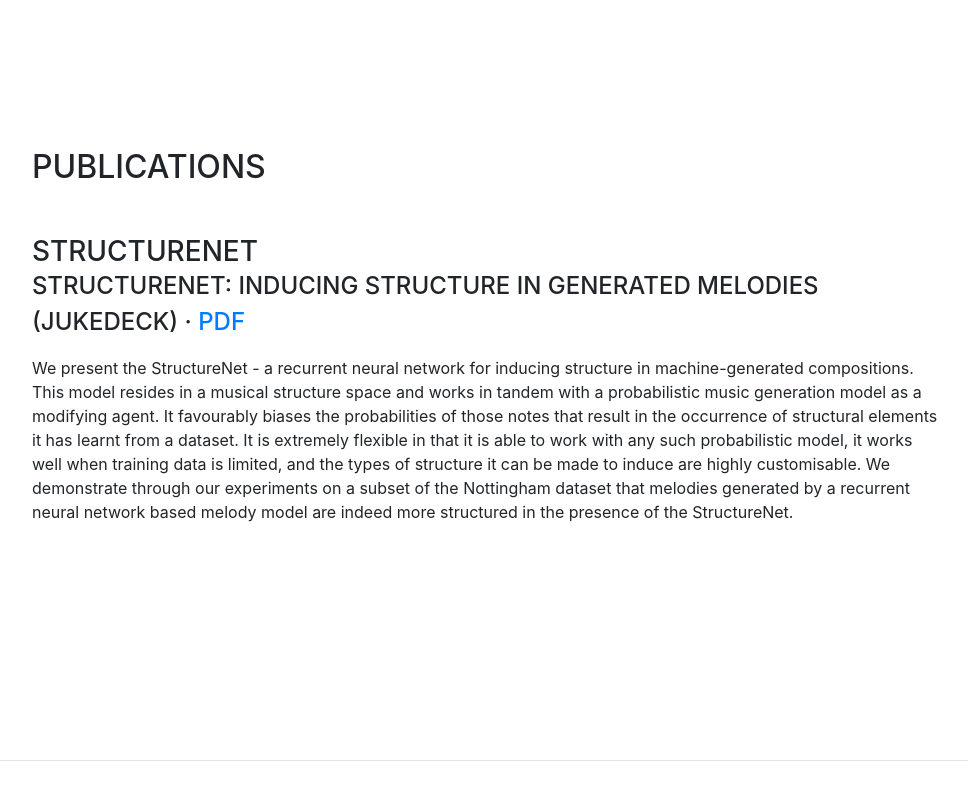
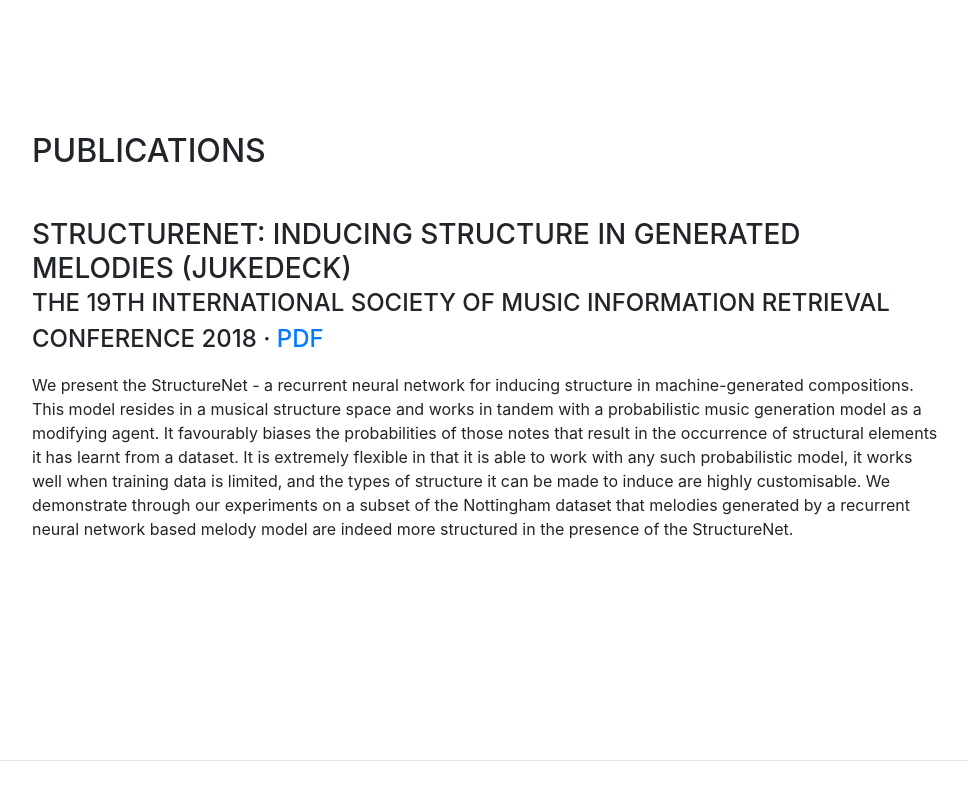
Before and after one commit to loulblemo/personalwebsite, a website with bundled scripts: page index.html in a window 1280 px wide. Shown: the part 4231-5031 px from the top of the page, without its empty margins (288-1256 px from the left). Built offline with nearby package versions, Linux system fonts and the light colour scheme; a web font is replaced by a local one.

Commit message:
Add conference year etc

```diff
--- a/index.html
+++ b/index.html
@@ -323,8 +323,8 @@
 
           <div class="resume-item d-flex flex-column flex-md-row mb-5">
             <div class="resume-content mr-auto">
-              <h3 class="mb-0">StructureNet</h3>
-              <div class="subheading mb-3"> StructureNet: INDUCING STRUCTURE IN GENERATED MELODIES (JUKEDECK) · <a href="http://ismir2018.ircam.fr/doc/pdfs/126_Paper.pdf">PDF  </a> </div>
+              <h3 class="mb-0">StructureNet: INDUCING STRUCTURE IN GENERATED MELODIES (JUKEDECK)</h3>
+              <div class="subheading mb-3"> The 19th International Society of Music Information Retrieval Conference 2018 · <a href="http://ismir2018.ircam.fr/doc/pdfs/126_Paper.pdf">PDF</a> </div>
               <div>We present the StructureNet - a recurrent neural network
               for inducing structure in machine-generated compositions.
               This model resides in a musical structure space and works
```
